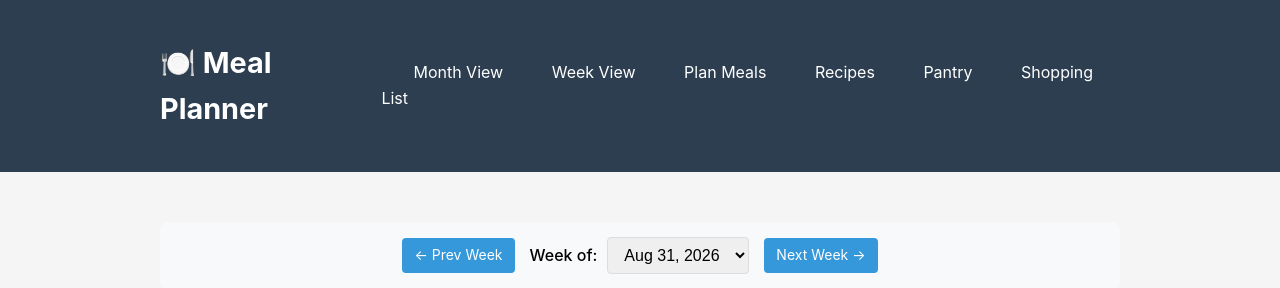
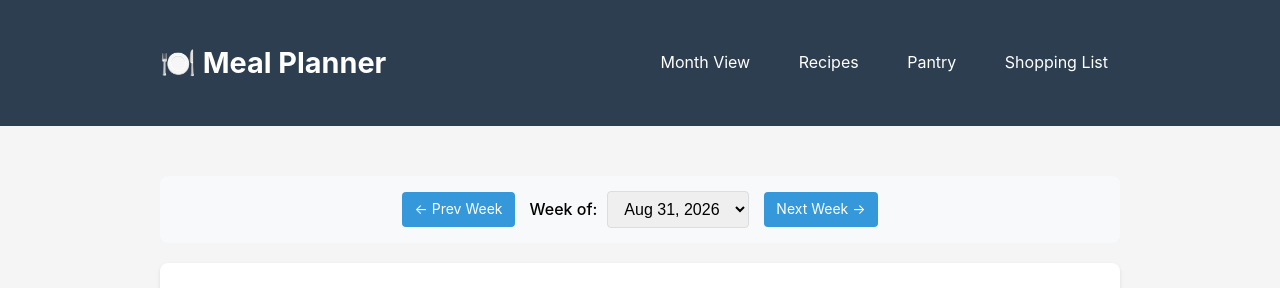
Before and after one commit to trevorH768/dinner_spinner, a Flask app: page /meal-plan in a window 1280 px wide. Shown: the top 288 px of the page. Run offline with Flask 3, Linux system fonts and the light colour scheme.

Commit message:
Hide Week View and Plan Meals from nav (routes preserved)

```diff
--- a/templates/base.html
+++ b/templates/base.html
@@ -60,8 +60,6 @@
             <h1>🍽️ Meal Planner</h1>
             <nav>
                 <a href="{{ url_for('month_view') }}">Month View</a>
-                <a href="{{ url_for('index') }}">Week View</a>
-                <a href="{{ url_for('meal_plan') }}">Plan Meals</a>
                 <a href="{{ url_for('recipes') }}">Recipes</a>
                 <a href="{{ url_for('ingredients') }}">Pantry</a>
                 <a href="{{ url_for('shopping_list') }}">Shopping List</a>
--- a/templates/month.html
+++ b/templates/month.html
@@ -35,7 +35,7 @@
         <thead>
             <tr style="background: #2c3e50; color: white;">
                 {% for day in ['Mon', 'Tue', 'Wed', 'Thu', 'Fri', 'Sat', 'Sun'] %}
-                <th style="padding: 12px; text-align: center; border-right: 1px solid rgba(255,255,255,0.2);">
+                <th style="padding: 12px; text-align: center; border-right: 1px solid rgba(255,255,255,0.2); background: transparent;">
                     {{ day }}
                 </th>
                 {% endfor %}
```
